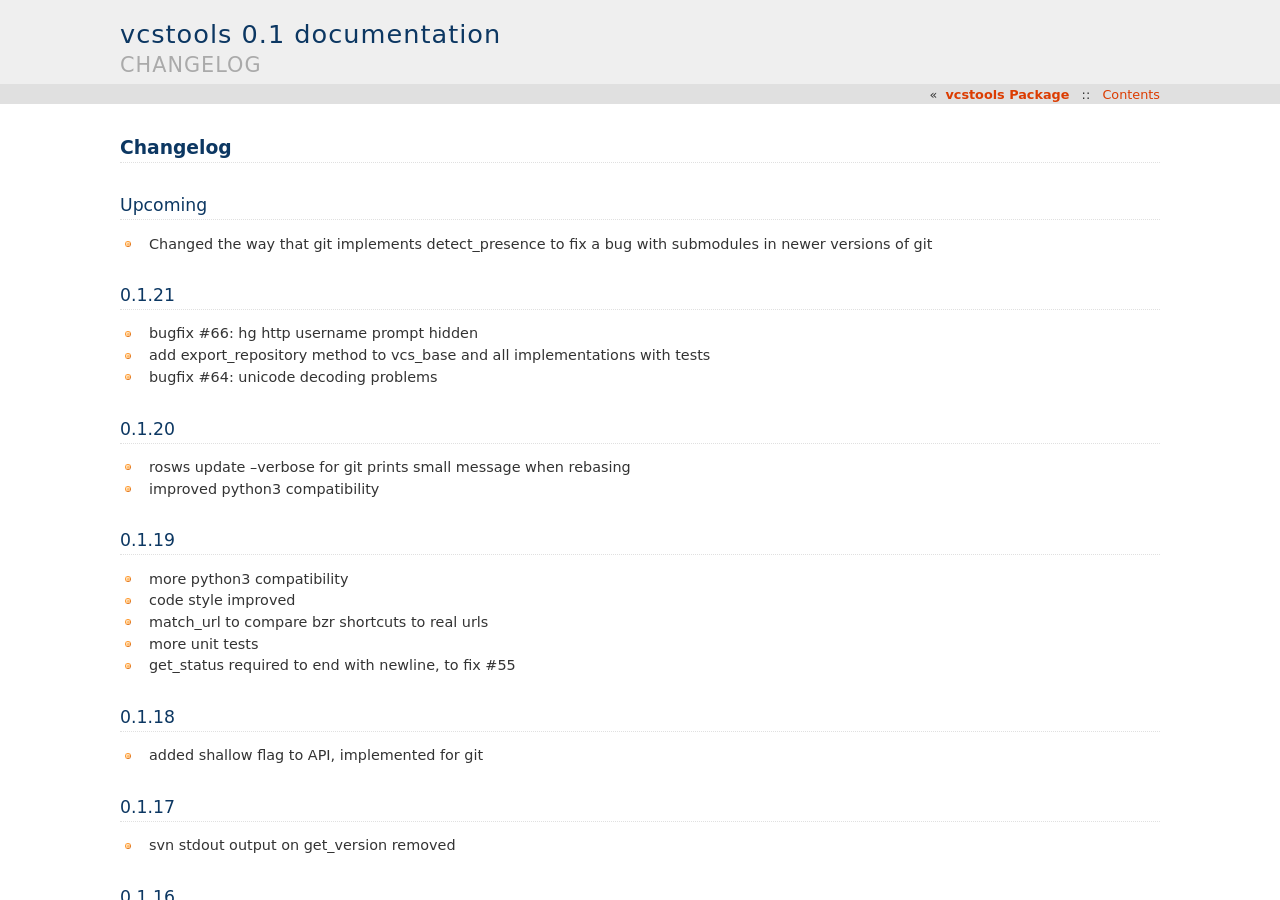
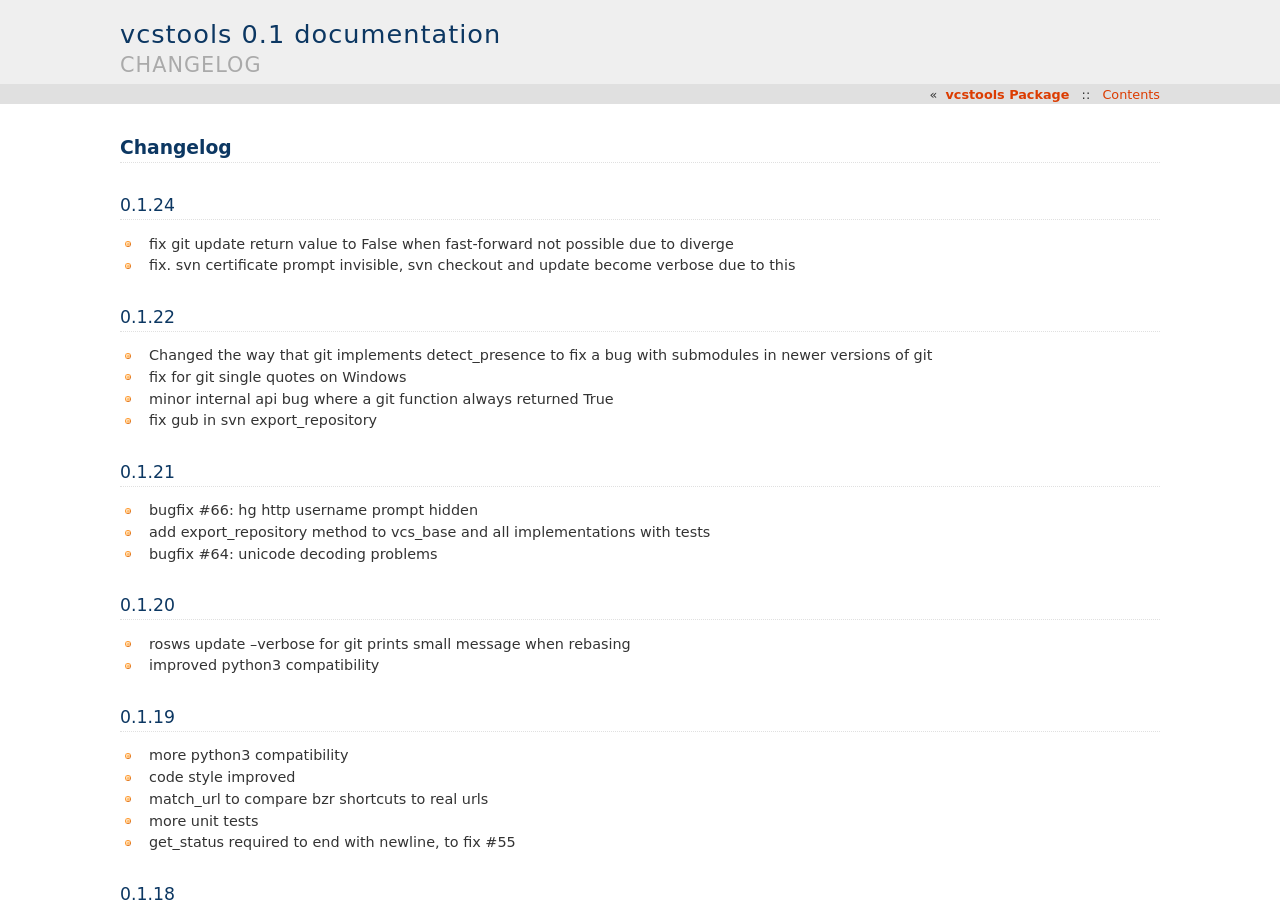
Before and after one commit to vcstools/vcstools, a Sphinx documentation site: the page built from doc/changelog.rst, in a window 1280 px wide and 900 px high. Built offline with Sphinx 7.4.7, drawn with Linux system fonts in a browser that asks for light colours.

Commit message:
changelog update

```diff
--- a/doc/changelog.rst
+++ b/doc/changelog.rst
@@ -1,10 +1,19 @@
 Changelog
 =========
 
-Upcoming
---------
+0.1.24
+------
+
+- fix git update return value to False when fast-forward not possible due to diverge
+- fix. svn certificate prompt invisible, svn checkout and update become verbose due to this
+
+0.1.22
+------
 
 - Changed the way that git implements detect_presence to fix a bug with submodules in newer versions of git
+- fix for git single quotes on Windows
+- minor internal api bug where a git function always returned True
+- fix gub in svn export_repository
 
 0.1.21
 ------
```
